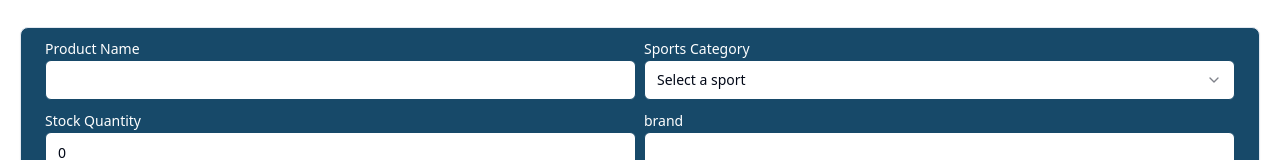
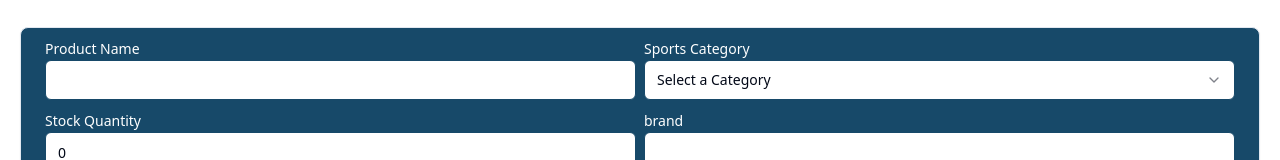
Before and after one commit to ShariarNiaj05/Sports-Sphere-Client, a React (Vite) app: page /manage in a window 1280 px wide. Both pictures are taken after a click on the tab "Add Product". Shown: the part 337-497 px from the top of the page. Built offline with nearby package versions, Linux system fonts and the light colour scheme; no server answers.

Commit message:
sports category selected feature added

```diff
--- a/src/components/custom/AddProduct.tsx
+++ b/src/components/custom/AddProduct.tsx
@@ -68,13 +68,11 @@ const AddProduct = () => {
               <Label htmlFor="sportsCategory">Sports Category</Label>
 
               <Select
-                onChange={(e) => setSportsCategory(e.target.value)}
-                /*  onValueChange={(value) =>
-                setFilters({ ...filters, category: value })
-              } */
+                value={sportsCategory}
+                onValueChange={(value) => setSportsCategory(value)}
               >
                 <SelectTrigger value={sportsCategory} className="w-full ">
-                  <SelectValue placeholder="Select a sport" />
+                  <SelectValue placeholder="Select a Category" />
                 </SelectTrigger>
                 <SelectContent>
                   <SelectGroup>
```
